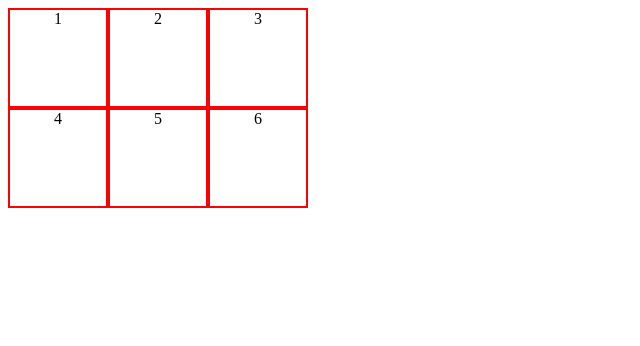
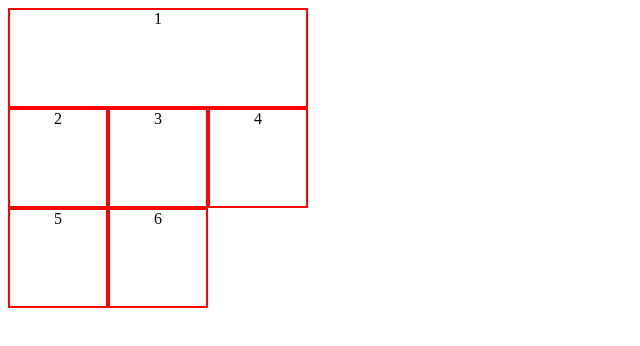
Before and after one commit to vanderleik/css-grid, a plain HTML site: page index.html in a window 1280 px wide. Shown: the whole page, without its empty margins (0-640 px from the left). Drawn offline with Linux system fonts and the light colour scheme.

Commit message:
grid-column-start e grid-column-end

```diff
--- a/css/styles.css
+++ b/css/styles.css
@@ -5,6 +5,14 @@
     text-align: center;
 }
 
-.one, .two, .three, .four, .five, .six {
+
+
+.one {
+    border: 2px solid red;
+    grid-column-start: 1;
+    grid-column-end: 4;
+}
+
+.two, .three, .four, .five, .six {
     border: 2px solid red;
 }
```
